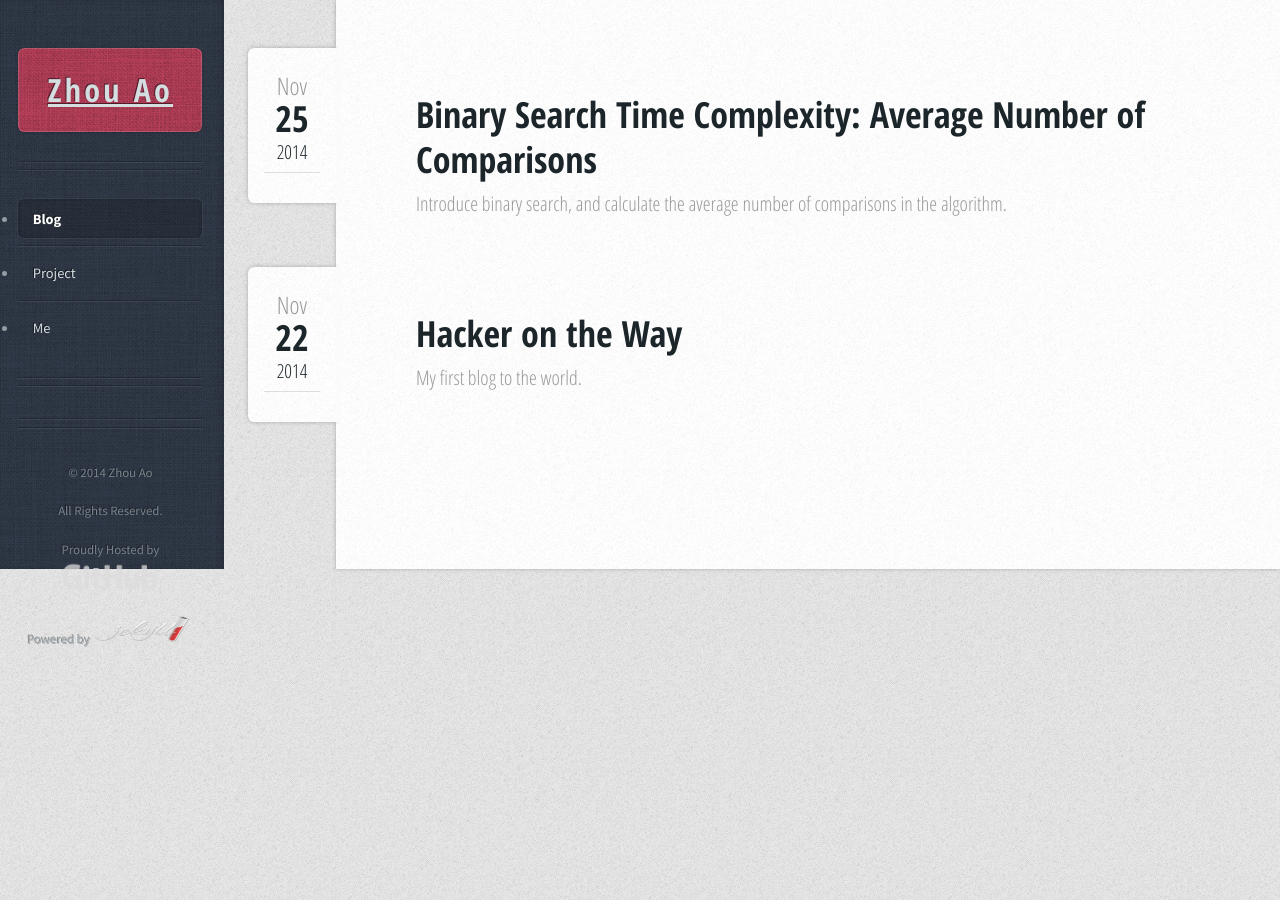
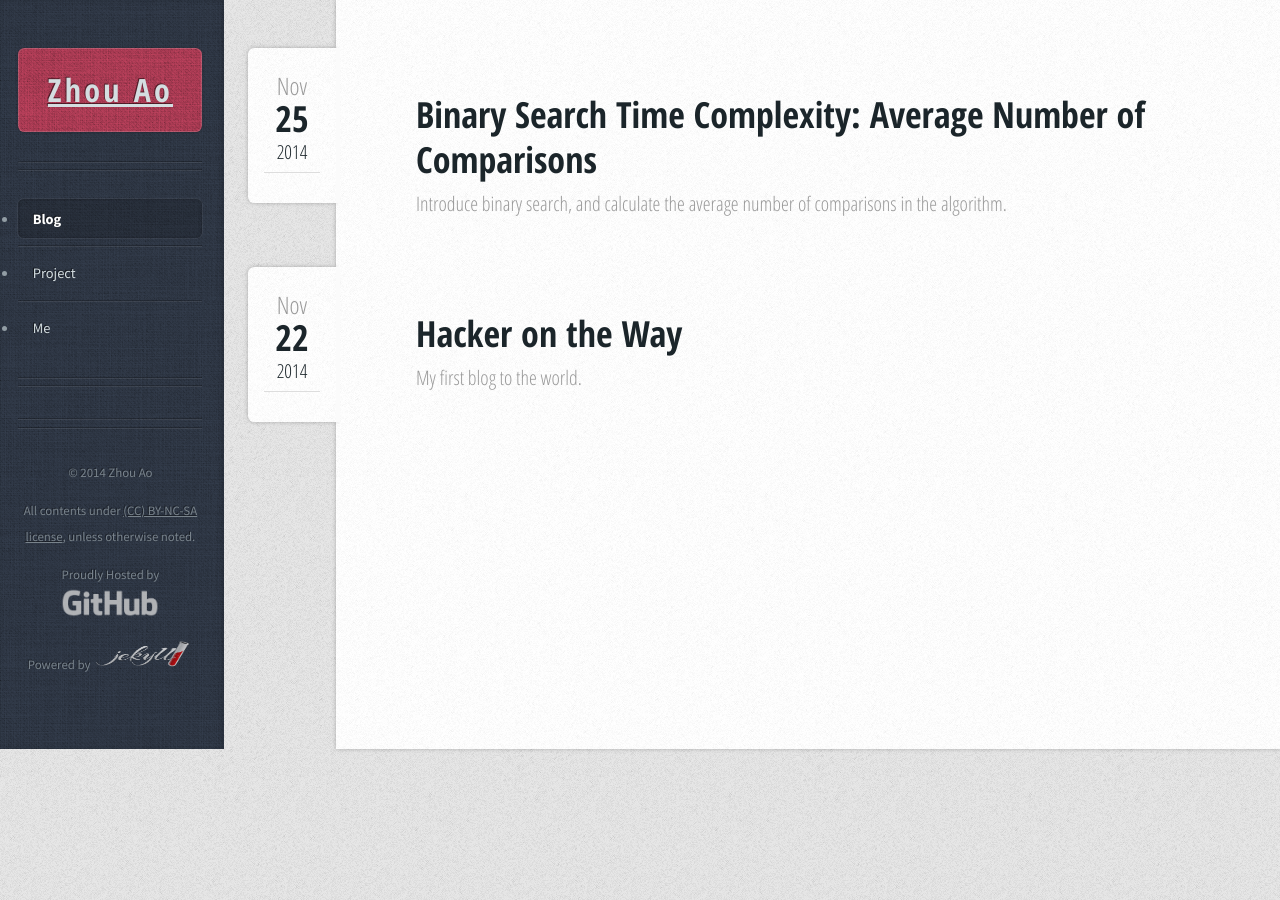
Before and after one commit to Zhou-Ao/Zhou-Ao.github.io, a Jekyll site: the page built from index.html, in a window 1280 px wide. Built offline with Jekyll 4.4.1, drawn with Linux system fonts in a browser that asks for light colours; comment, search, counter and statistics services are not loaded; a style sheet for code colours, icons or effects is not loaded.

Commit message:
update copyright

```diff
--- a/_includes/CopyRight.html
+++ b/_includes/CopyRight.html
@@ -5,7 +5,7 @@
             &copy; 2014 Zhou Ao
         </p>
         <p>
-            All Rights Reserved.
+            All contents under <a href="http://creativecommons.org/licenses/by-nc-sa/4.0/">(CC) BY-NC-SA license</a>, unless otherwise noted.
         </p>
         <p>
             Proudly Hosted by
--- a/css/style.css
+++ b/css/style.css
@@ -692,6 +692,7 @@
 	{
 		position: relative;
 		z-index: 1;
+		padding-bottom: 180px;
 	}
 
 /*********************************************************************************/
```
Also changed, not shown: 11 other files.
